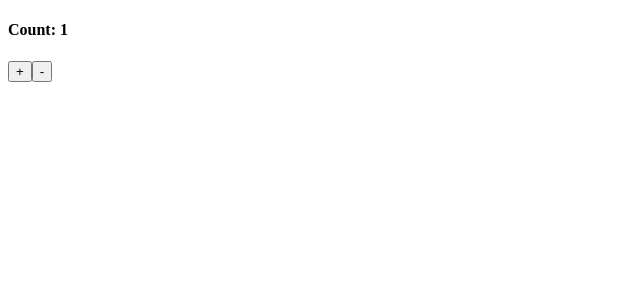
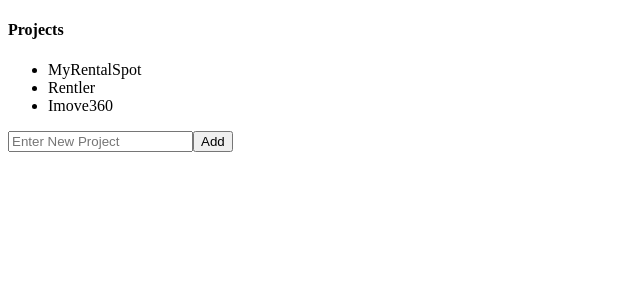
Before and after one commit to i2hy7hivi-developer/learn-vuejs, a Vue app: page / in a window 1280 px wide. Shown: the top 300 px of the page, without its empty margins (0-640 px from the left). Built offline with nearby package versions, Linux system fonts and the light colour scheme.

Commit message:
Form input binding
Two-Way Data Binding with List Rendering and Event Handling

```diff
--- a/src/App.vue
+++ b/src/App.vue
@@ -1,14 +1,11 @@
 <script setup>
 
-import Counter from './components/Counter.vue'
-import Message from './components/Message.vue'
-import Project from './components/Project.vue'
-import Welcome from './components/Welcome.vue'
+import ProjectManager from './components/ProjectManager.vue'
 
 </script>
 
 <template>
-  <Counter />
+  <ProjectManager />
 </template>
 
 <style scoped></style>
--- /dev/null
+++ b/src/components/ProjectManager.vue
@@ -0,0 +1,27 @@
+<script setup>
+
+import { ref } from 'vue'
+
+const newProject = ref('')
+const projects = ref(['MyRentalSpot', 'Rentler', 'Imove360']);
+
+function addProject () {
+    if (newProject.value.trim()) {
+        projects.value.push(newProject.value)
+        newProject.value = ''
+    }
+}
+
+</script>
+
+<template>
+    <div>
+        <h4>Projects</h4>
+        <ul>
+            <li v-for="(project, index) in projects" :key="index">{{ project }}</li>
+        </ul>
+
+        <input v-model="newProject" placeholder="Enter New Project" />
+        <button @click="addProject">Add</button>
+    </div>
+</template>
```
